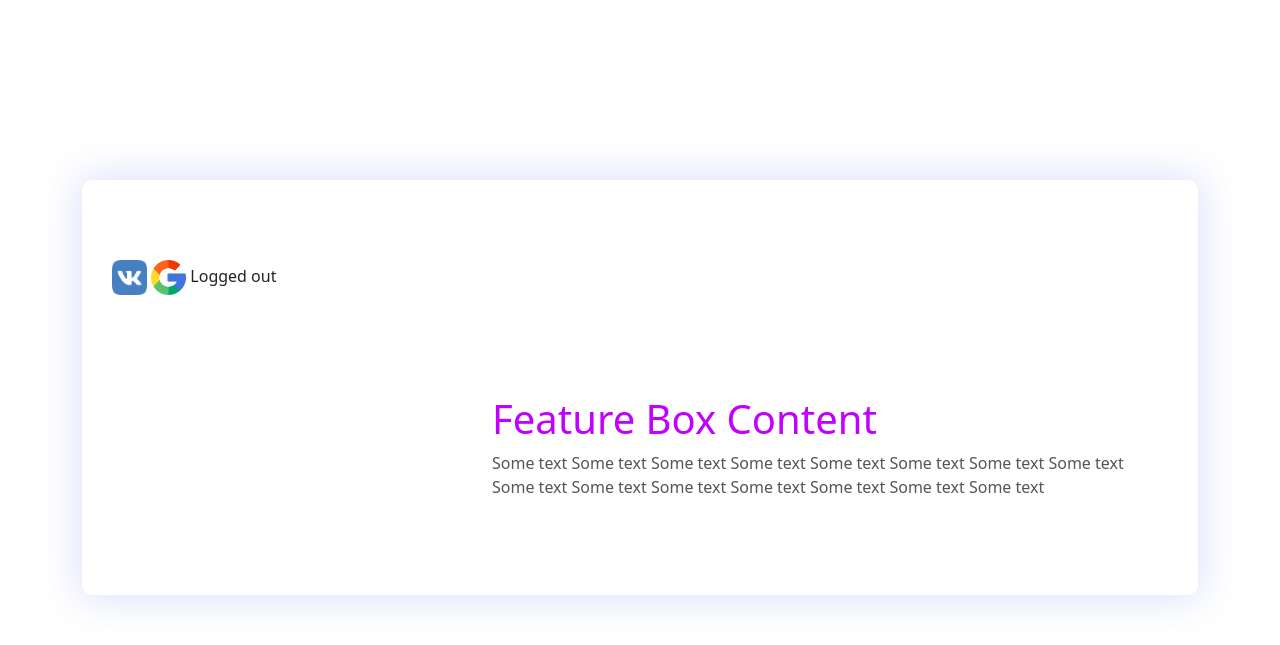
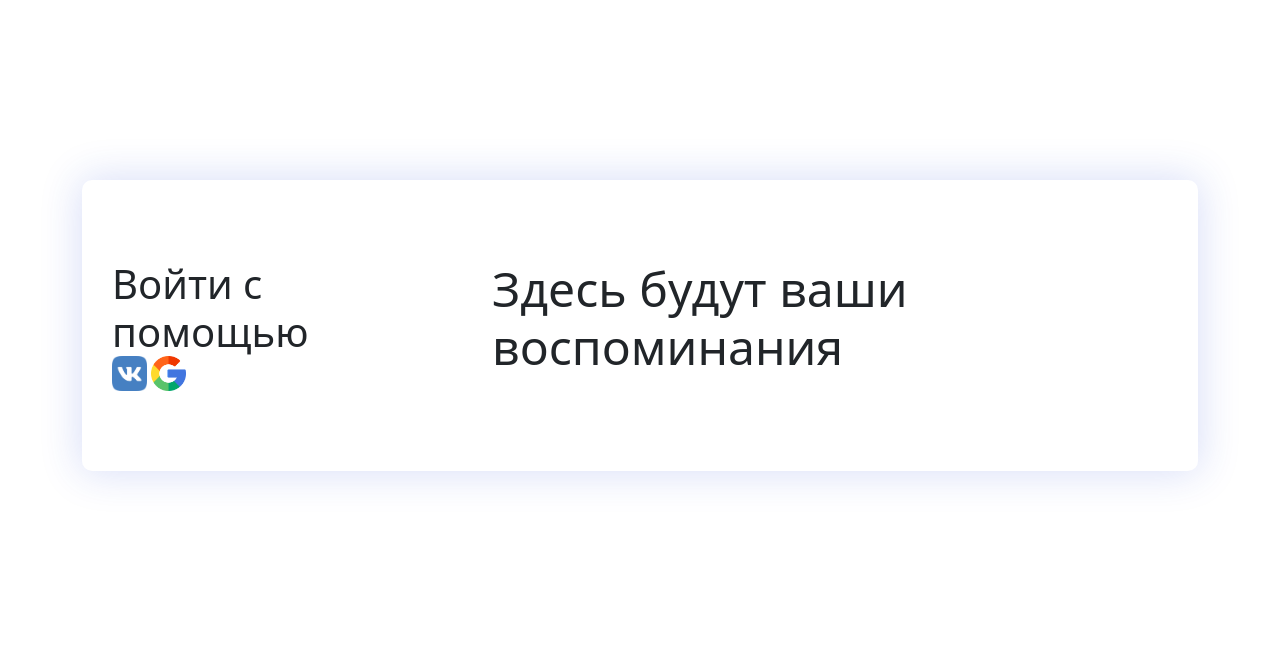
Before and after one commit to DazzzleKK/Places-Remember2, a Django app: page /places/ in a window 1280 px wide. Shown: the top 645 px of the page. Run offline with Django 4.2, Linux system fonts and the light colour scheme.

Commit message:
Added ListView, sorted base.html to smaller htmls

```diff
--- a/placesremember/app/models.py
+++ b/placesremember/app/models.py
@@ -10,6 +10,9 @@ class Places(models.Model):
     latitude = models.DecimalField(max_digits=9, decimal_places=6)
     longitude = models.DecimalField(max_digits=9, decimal_places=6)
 
+    def __str__(self):
+        return f"Место:{self.name} Автор:{self.user} Локация{self.latitude} {self.longitude}"
+
 
 class Profile(models.Model):
 
--- a/placesremember/app/templates/app/index.html
+++ b/placesremember/app/templates/app/index.html
@@ -1,17 +1 @@
 {% extends 'base.html' %}
-{% load static %}
-
-
-{% block content %}
-{% if user.is_authenticated %}
-<img src="{{user.profile.avatar}}">
-{{user.first_name}}
-<a href="{% url 'logout' %}">LogOut</a>
-{% else %}
-<a href="/login/vk-oauth2"><img src="{% static 'lvk.png' %}" style="width: 35px" title="VK Login"></a>
-<a href="{% url 'social:begin' 'google-oauth2' %}"><img src="{% static 'lgoogle.png' %}" style="width: 35px"
-                class="avatar-3" data-toggle="tooltip" title="Google Login"></a>
-
-Logged out
-{% endif %}
-{% endblock content %}
--- /dev/null
+++ b/placesremember/app/templates/app/login.html
@@ -0,0 +1,12 @@
+{% load static %}
+
+{% if user.is_authenticated %}
+<img src="{{user.profile.avatar}}">
+{{user.first_name}}
+<a href="{% url 'logout' %}">Выйти</a>
+{% else %}
+<div class="display-6">Войти с помощью</div>
+<a href="/login/vk-oauth2"><img src="{% static 'lvk.png' %}" style="width: 35px" title="VK Login"></a>
+<a href="{% url 'social:begin' 'google-oauth2' %}"><img src="{% static 'lgoogle.png' %}" style="width: 35px"
+        class="avatar-3" data-toggle="tooltip" title="Google Login"></a>
+{% endif %}
--- a/placesremember/app/urls.py
+++ b/placesremember/app/urls.py
@@ -1,7 +1,8 @@
 from django.urls import path
-from .views import Logout, Index
+from .views import Logout, Index, PlacesListView
 
 urlpatterns = [
     path("", Index.as_view(), name="hello"),
     path("logout/", Logout.as_view(), name="logout"),
+    path("list/", PlacesListView.as_view(), name="list"),
 ]
--- a/placesremember/app/views.py
+++ b/placesremember/app/views.py
@@ -1,5 +1,7 @@
 from django.contrib.auth.views import LogoutView
 from django.views.generic.base import TemplateView
+from django.views.generic import ListView
+from .models import Places
 
 # Create your views here.
 
@@ -10,3 +12,15 @@ class Index(TemplateView):
 
 class Logout(LogoutView):
     template_name = "app/index.html"
+
+
+class PlacesListView(ListView):
+    model = Places
+    template_name = "app/list.html"
+    context_object_name = "places"
+
+    def get_queryset(self):
+        if self.request.user.username:
+            return Places.objects.filter(user=self.request.user)
+        else:
+            return None
--- a/placesremember/placesremember/settings.py
+++ b/placesremember/placesremember/settings.py
@@ -155,7 +155,7 @@ SOCIAL_AUTH_JSONFIELD_ENABLED = True
 SOCIAL_AUTH_GOOGLE_OAUTH2_KEY = GOOGLE_CLIENT_ID
 SOCIAL_AUTH_GOOGLE_OAUTH2_SECRET = GOOGLE_CLIENT_SECRET
 
-LOGIN_REDIRECT_URL = "/"
+LOGIN_REDIRECT_URL = "list"
 
 
 SOCIAL_AUTH_PIPELINE = (
--- a/placesremember/templates/base.html
+++ b/placesremember/templates/base.html
@@ -18,15 +18,17 @@
             <div class="row">
                 <div class="col-md-4">
                     <div class="feature-box">
-                        {% block content %}
-                        {% endblock content %}
+                        {% block login %}
+                        {% include 'app/login.html' %}
+                        {% endblock login %}
                     </div>
                 </div>
+
                 <div class="col-md-8">
                     <div class="feature-box">
-                        <h1>Feature Box Content</h1>
-                        <p>Some text Some text Some text Some text Some text Some text Some text Some text Some text
-                            Some text Some text Some text Some text Some text Some text </p>
+                        {% block content %}
+                        <div class="display-5">Здесь будут ваши воспоминания</div>
+                        {% endblock content %}
                     </div>
                 </div>
             </div>
```
Also changed, not shown: placesremember/app/templates/app/list.html (added, +10 -0 lines), placesremember/db.sqlite3.
